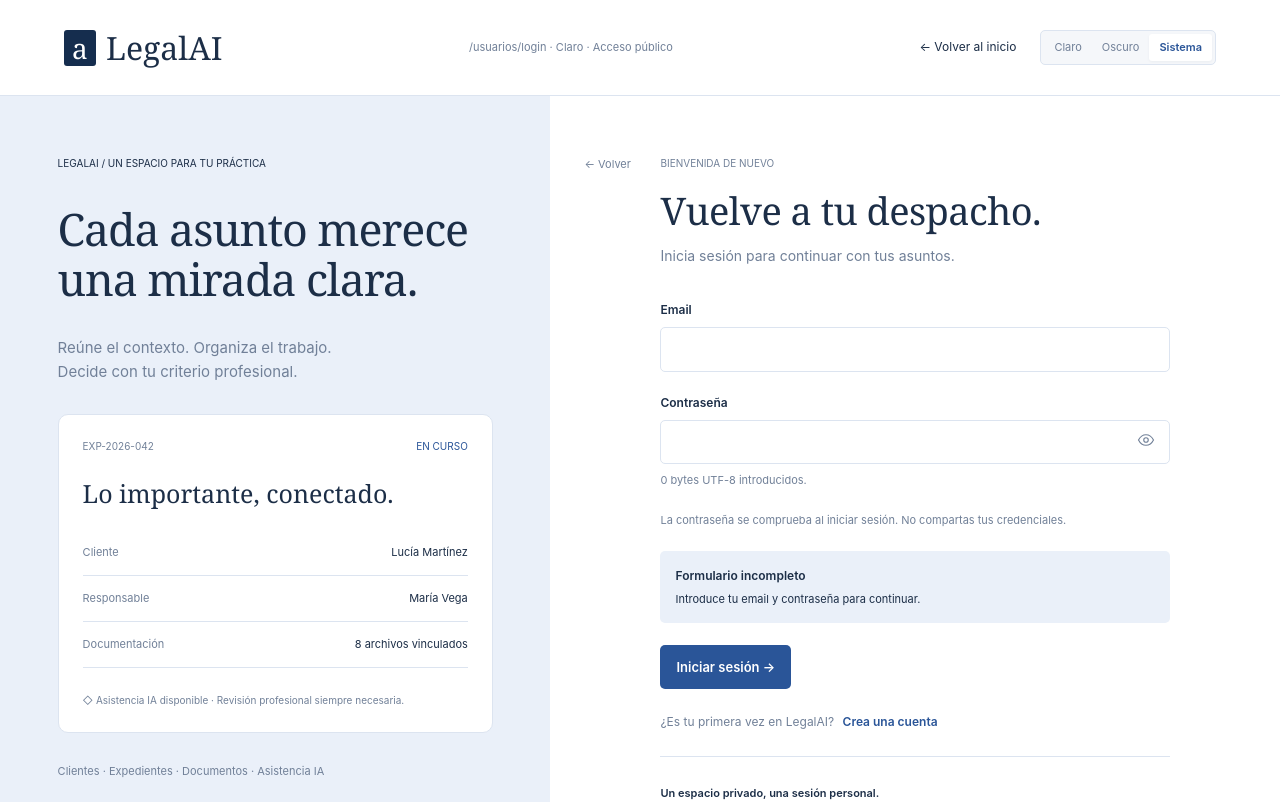
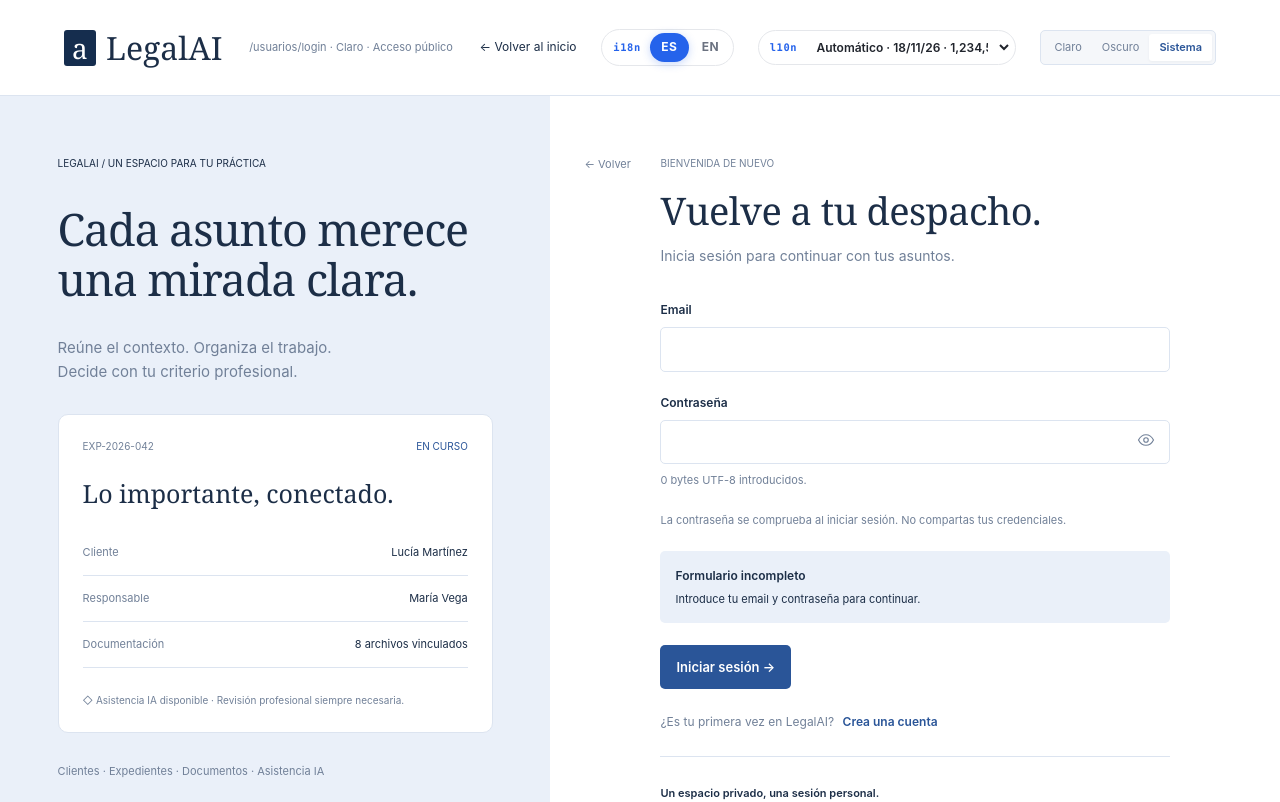
Before and after one commit to SlayerBlank/LegalAI-Frontend, an Angular app: page /usuarios/login in a window 1280 px wide. Shown: the top 802 px of the page. Built offline with nearby package versions, Linux system fonts and the light colour scheme.

Commit message:
feat(i18n): selectores i18n y l10n en login, registro y 404

```diff
--- a/src/app/shared/public-auth/public-header.html
+++ b/src/app/shared/public-auth/public-header.html
@@ -13,7 +13,7 @@
     } @else {
       <a class="home-link" routerLink="/landing"
         ><span aria-hidden="true">←</span> Volver al inicio</a
-      ><app-public-theme-switcher />
+      ><app-language-switcher /><app-region-switcher /><app-public-theme-switcher />
     }
   </div>
 </header>
--- a/src/app/shared/public-auth/public-header.ts
+++ b/src/app/shared/public-auth/public-header.ts
@@ -2,10 +2,12 @@ import { Component, inject, input } from '@angular/core';
 import { RouterLink } from '@angular/router';
 import { ThemeService } from '../../services/theme-service';
 import { PublicThemeSwitcher } from './public-theme-switcher';
+import { LanguageSwitcherComponent } from '../i18n/language-switcher';
+import { RegionSwitcherComponent } from '../i18n/region-switcher';
 @Component({
   selector: 'app-public-header',
   standalone: true,
-  imports: [RouterLink, PublicThemeSwitcher],
+  imports: [RouterLink, PublicThemeSwitcher, LanguageSwitcherComponent, RegionSwitcherComponent],
   templateUrl: './public-header.html',
   styleUrl: './public-header.css',
 })
```
